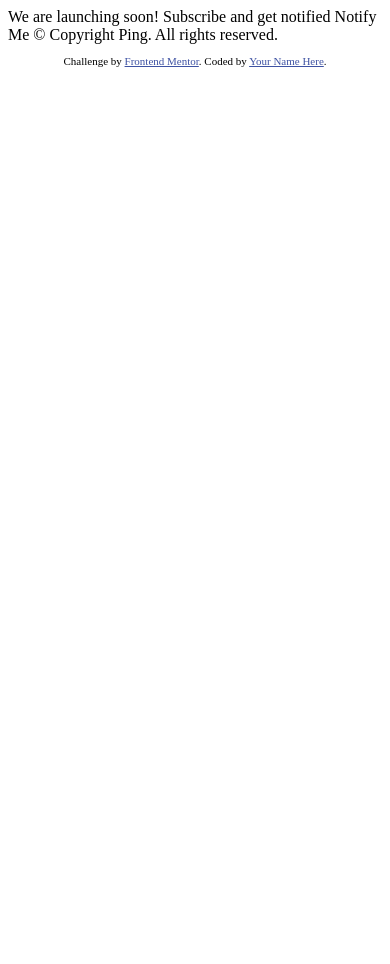
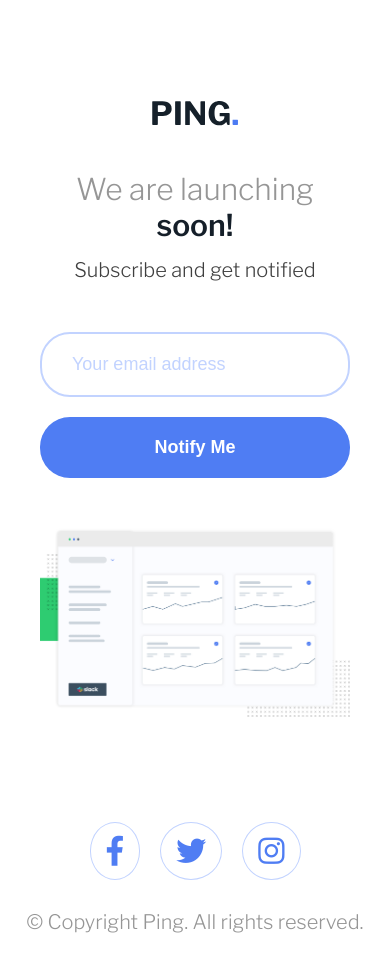
Before and after one commit to karenefereyan/ping-single-column-landing-page---HTML-CSS-JS, a plain HTML site: page index.html in a window 390 px wide. Before the commit the page ends 844 px from the top, so only its background shows below. Drawn offline with nearby package versions, Linux system fonts and the light colour scheme.

Commit message:
Mobile design and mobile javascript functionality completed

```diff
--- a/css/style.css
+++ b/css/style.css
@@ -0,0 +1,133 @@
+@import url('https://fonts.googleapis.com/css2?family=Libre+Franklin:wght@300;600;700&display=swap');
+
+*{
+    margin: 0;
+    padding: 0;
+    box-sizing: border-box;
+}
+
+:root{
+    --blue:hsl(223, 87%, 63%);
+    --pale-blue:hsl(223, 100%, 88%);
+    --light-red:hsl(354, 100%, 66%);
+    --gray: hsl(0, 0%, 59%);
+    --very-dark-blue: hsl(209, 33%, 12%);
+}
+
+html{
+    font-size: 20px;
+    font-family: 'Libre Franklin', sans-serif;
+
+}
+
+body{
+    text-align: center;
+}
+
+img{
+    max-width: 100%;
+    height: auto;
+}
+
+.container{
+    padding: 5rem 2rem;
+}
+
+.container h2{
+    margin-top: 2rem;
+    color: var(--gray);
+    font-weight: 300;
+}
+
+.container h2 span{
+    color: var(--very-dark-blue);
+    font-weight: 600;
+}
+
+.container p{
+    color: #000;
+    opacity: .75;
+    margin-top: .75rem;
+}
+
+form{
+    margin: 2.5rem 0;
+}
+
+form input,
+form button{
+    width: 100%;
+    border-radius: 30px;
+    padding: 1rem 1.5rem;
+}
+
+form input{
+    font-size: .9rem;
+    border: 2px solid var(--pale-blue);
+}
+
+form input::placeholder{
+    color: var(--pale-blue);
+}
+
+form button{
+    margin-top: 1rem;
+    background-color: var(--blue);
+    color: #fff;
+    border: 0;
+    font-size: .9rem;
+    font-weight: 600;
+}
+
+.form-div.error input{
+    border: 2px solid var(--light-red);
+}
+
+.form-div input:focus{
+    border: 1px solid red;
+    outline: 1px solid red;
+}
+
+.form-div.error small{
+    display: block;
+    color: red;
+    margin-top: .5rem;
+}
+
+.socials{
+    list-style: none;
+    display: flex;
+    justify-content: center;
+    align-items: center;
+}
+
+.socials li{
+    margin: 0 .5rem;
+    border: 1px solid var(--pale-blue);
+    border-radius: 100%;
+    color: var(--blue);
+    font-size: 1.5rem;
+    padding: 10px 15px;
+    transition: 3.5ms ease-in-out;
+}
+
+.socials li:hover{
+    cursor: pointer;
+    background: var(--blue);
+    color: #fff;
+}
+a{
+    text-decoration: none;
+    color: var(--gray);
+    display: block;
+    margin: 1.5rem 0;
+}
+
+.attribution {
+    font-size: 1rem;
+     text-align: center;
+}
+
+.attribution a {
+    color: hsl(228, 45%, 44%);
+}
--- a/index.html
+++ b/index.html
@@ -8,27 +8,55 @@
 
   <title>Frontend Mentor | Ping coming soon page</title>
 
-  <!-- Feel free to remove these styles or customise in your own stylesheet 👍 -->
-  <style>
-    .attribution { font-size: 11px; text-align: center; }
-    .attribution a { color: hsl(228, 45%, 44%); }
-  </style>
+  <!-- Font Awesome Cdn-->
+  <link rel="stylesheet" href="https://cdnjs.cloudflare.com/ajax/libs/font-awesome/6.0.0/css/all.min.css">
+
+  <!--External css stylesheet-->
+  <link rel="stylesheet" href="/css/style.css">
 </head>
 <body>
 
-  We are launching soon!
+  <div class="container">
+    <img src="./images/logo.svg" alt="" class="logo">
 
-  Subscribe and get notified
+    <h2>
+      We are launching <span>soon!</span>
+    </h2>
 
-  Notify Me
+    <p>
+      Subscribe and get notified
+    </p>
 
-  &copy; Copyright Ping. All rights reserved.
+    <form id="form">
+      <div class="form-div">
+        <input type="email" name="" id="email" placeholder="Your email address">
+        <small></small>
+      </div>
 
-  <footer>
-    <p class="attribution">
-      Challenge by <a href="https://www.frontendmentor.io?ref=challenge" target="_blank">Frontend Mentor</a>.
-      Coded by <a href="#">Your Name Here</a>.
-    </p>
-  </footer>
+      <button type="submit" id="submit">Notify Me</button>
+    </form>
+
+    <div class="illustration-container">
+      <img src="./images/illustration-dashboard.png" alt="">
+    </div>
+  </div>
+
+  <ul class="socials">
+    <li>
+      <i class="fa-brands fa-facebook-f"></i>
+    </li>
+    <li>
+      <i class="fa-brands fa-twitter"></i>
+    </li>
+    <li>
+      <i class="fa-brands fa-instagram"></i>
+    </li>
+  </ul>
+
+  <div class="copyright">
+    <a href="#">&copy; Copyright Ping. All rights reserved.</a>
+  </div>
+
+  <script src="script.js"></script>
 </body>
 </html>
--- /dev/null
+++ b/script.js
@@ -0,0 +1,53 @@
+const form = document.getElementById("form");
+const email = document.getElementById("email");
+const body = document.querySelector("body");
+
+form.addEventListener("submit", (e) =>{
+    e.preventDefault();
+
+    const emailVal = email.value;
+    const valid = false;
+
+
+    //Check that the email is not left empty
+    if(emailVal === ""){
+        alert("Email Cannot Be Empty");
+        email.focus();
+    }
+
+    //Check validity of entered email
+    else if(!isEmailValid(emailVal)){
+       showError(email, "Please provide a valid email address");
+       email.focus();
+    }
+
+    //Email is inputted and is valid
+    else{
+        const formDiv = email.parentElement;
+        formDiv.classList.remove("error");
+        body.innerHTML = `<h1 style="
+        text-align:center;
+        text-transform:uppercase;
+        color:green;">
+        Thanks for submitting the form!</h1>`
+        valid = true;
+    }
+
+    return valid;
+
+});
+
+// Utility class showing error messages
+const showError = (input, message) => {
+    const formDiv = input.parentElement;
+
+    formDiv.classList.add('error');
+    const errorMsg = formDiv.querySelector("small");
+    errorMsg.textContent = message;
+}
+
+//Utility class to validate inputted email
+const isEmailValid = (email) => {
+    var re = /^(([^<>()\[\]\\.,;:\s@"]+(\.[^<>()\[\]\\.,;:\s@"]+)*)|(".+"))@((\[[0-9]{1,3}\.[0-9]{1,3}\.[0-9]{1,3}\.[0-9]{1,3}\])|(([a-zA-Z\-0-9]+\.)+[a-zA-Z]{2,}))$/;
+	return re.test(String(email).toLowerCase());
+};
```
